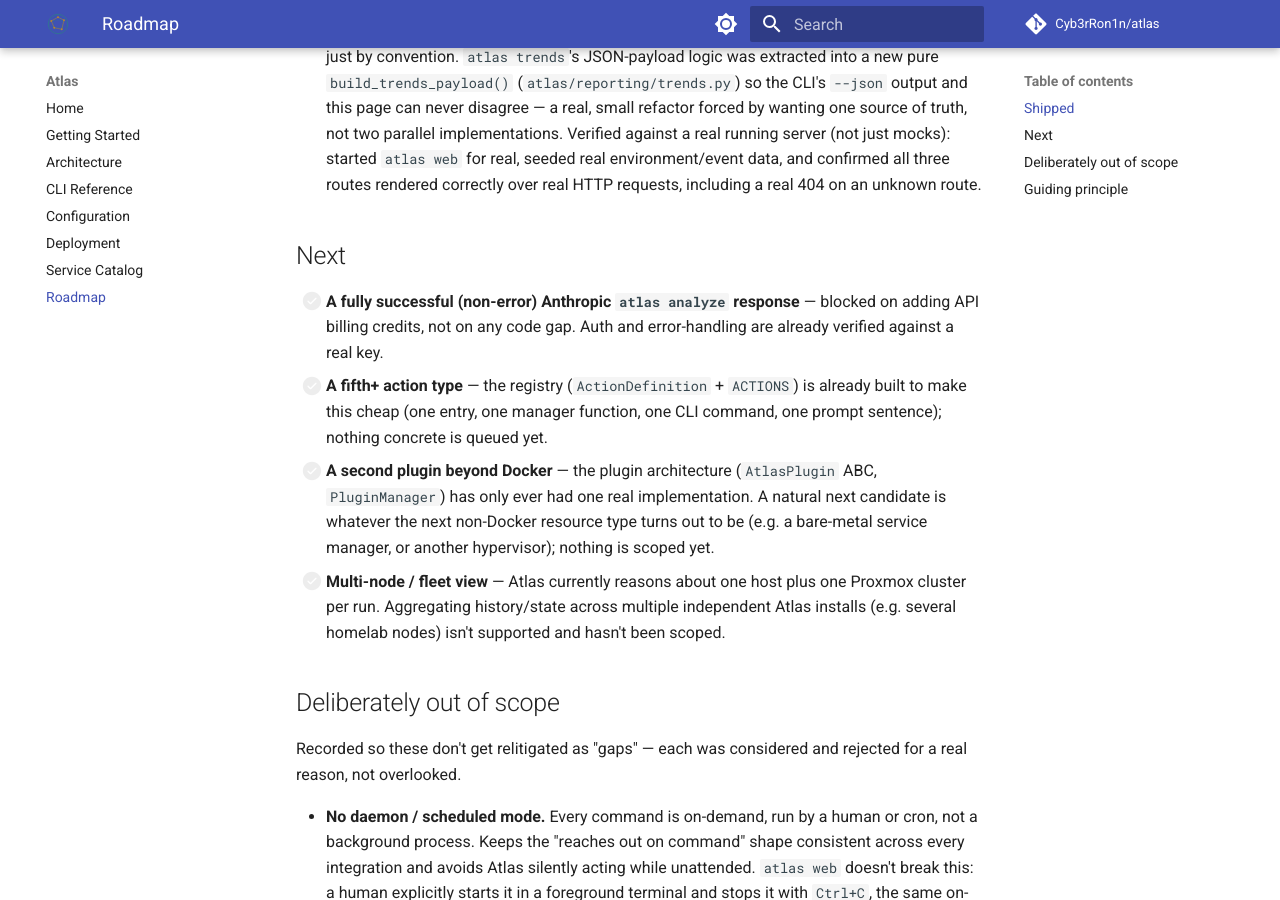
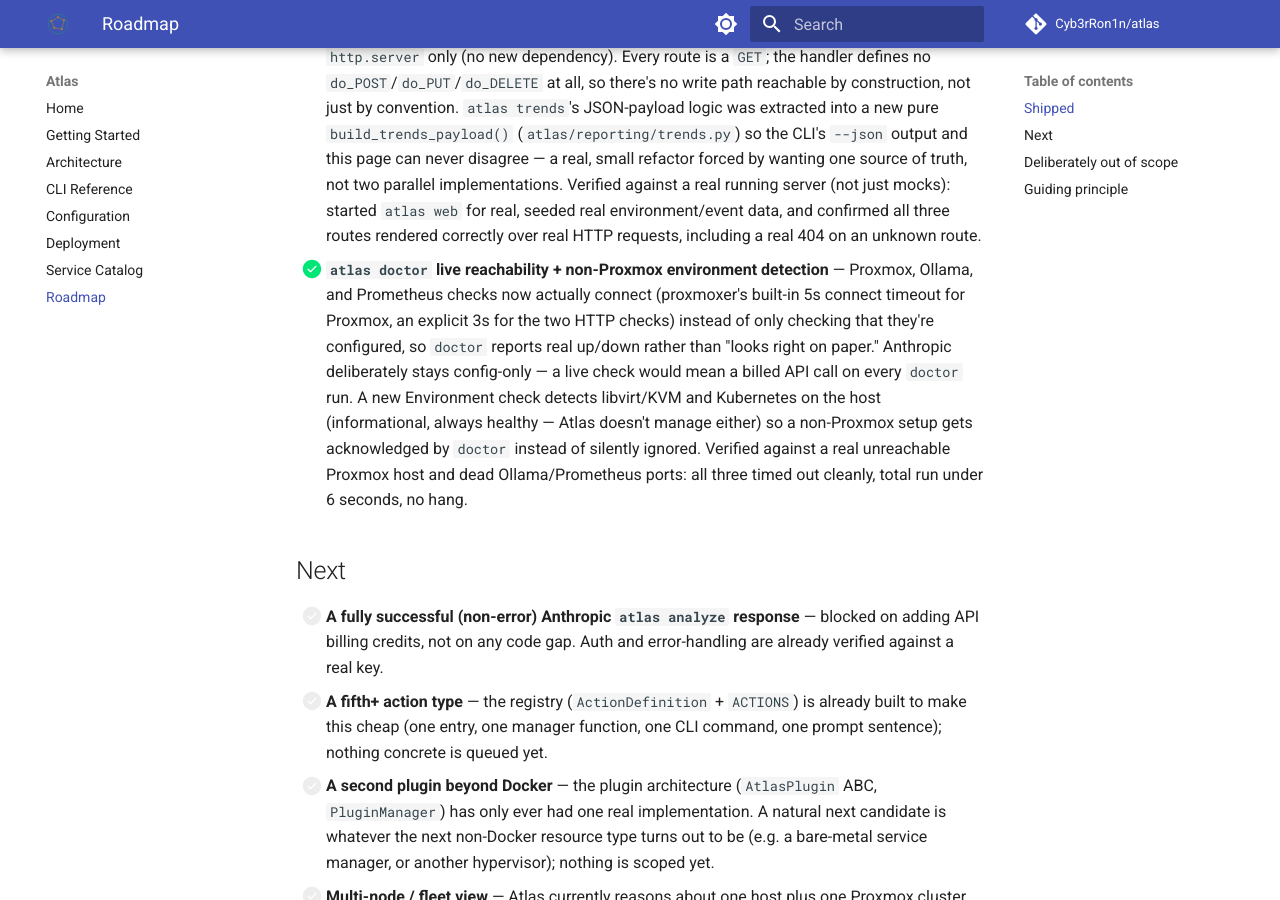
Before and after one commit to Cyb3rRon1n/atlas, an MkDocs documentation site: the page built from docs/roadmap.md, in a window 1280 px wide and 900 px high, scrolled down 4456 px. Built offline with MkDocs 1.6.1 and Material for MkDocs 9.7.7, drawn with Linux system fonts in a browser that asks for light colours; comment, search, counter and statistics services are not loaded; some of the changed text lies outside the part shown.

Commit message:
docs: correct doctor's live-reachability behavior in README/docs site
README, cli-reference.md, getting-started/index.md, and roadmap.md all
stated that atlas doctor does presence-only checks and never makes a
live connection - no longer true after the previous commit. Updated
each to describe the real reachability checks (with their timeouts)
and the new Environment detection, and added a roadmap entry for the
change with a forward-pointer from the superseded claim.

Co-Authored-By: Claude Sonnet 5 <noreply@anthropic.com>
Claude-Session: https://claude.ai/code/session_01J5MTU1Dvs7wU5e7tiuxSEY

```diff
--- a/docs/roadmap.md
+++ b/docs/roadmap.md
@@ -19,7 +19,7 @@
 - [x] **Monitoring integration** — `atlas monitor` queries an existing Prometheus server for host CPU/memory/disk usage via standard `node_exporter` metrics, following the same "Atlas reaches out on command" shape as every other integration rather than exposing a `/metrics` endpoint. Disabled by default; verified against a real Prometheus + `node_exporter` — see [Architecture](architecture/index.md#monitoring) and "Verification against real infrastructure" below.
 - [x] **Fixed: database tables were never created automatically.** `atlas.database.initialize_database()` existed but nothing called it, and the (then still committed) `inventory/atlas.db` predated the `AnalysisRecord` model — so `atlas analyze` would crash on its very first real use (`no such table: analysis`), and a genuinely fresh install with no pre-existing db would crash on *any* command that touches the database. Fixed by calling `initialize_database()` lazily at the top of every `KnowledgeStore`/`KnowledgeQueries` method rather than at construction time — construction happens as part of the `AtlasRuntime` singleton built at module import, so doing it there would create/mutate the database using whatever the process's cwd happens to be at first import (e.g. the real repo root during a `pytest` run), not the user's actual working directory. Verified against a copy of the (then still committed) db (existing rows untouched, missing table added) and against a fresh directory with no `inventory/` at all.
 - [x] **`inventory/atlas.db` un-tracked from git.** It grows a new row on every command run and now self-heals its own schema (above), so there was nothing left it needed to seed — keeping it committed just meant every real usage session against real hardware would show up as a binary diff to commit. It's gitignored now; the file still exists locally and nothing about its behavior changed.
-- [x] **`atlas doctor` readiness checks** — now also checks the three integrations that were previously invisible to it: Proxmox (enabled + host + credentials present), the AI provider (`ANTHROPIC_API_KEY` set for Anthropic; no key needed for Ollama), and Prometheus (enabled + URL present). These are config/presence checks, not live connection attempts — `doctor` stays fast and never hangs waiting on a network call. A disabled integration reports healthy (`✓ Proxmox: disabled`) since that's a valid, intentional state, not a problem; only "enabled but misconfigured" reports unhealthy. This is what actually answers "is this ready for my real setup" from the command line instead of by hand.
+- [x] **`atlas doctor` readiness checks** — now also checks the three integrations that were previously invisible to it: Proxmox (enabled + host + credentials present), the AI provider (`ANTHROPIC_API_KEY` set for Anthropic; no key needed for Ollama), and Prometheus (enabled + URL present). These were config/presence checks only, not live connection attempts — `doctor` stayed fast and could never hang waiting on a network call. Superseded below: these became real, timeout-bounded reachability checks once that trade-off was revisited. A disabled integration reports healthy (`✓ Proxmox: disabled`) since that's a valid, intentional state, not a problem; only "enabled but misconfigured" reports unhealthy. This is what actually answers "is this ready for my real setup" from the command line instead of by hand.
 - [x] **Second automation action: `atlas proxmox restart <vmid>`** — restarts a Proxmox VM or LXC guest, the same approval-gated shape as `atlas restart` for Docker (pure result-dict manager function, unconditional `typer.confirm()`, logged via the event bus). This forced the action framework's first real generalization, previously only ever exercised with one action type: `ANALYSIS_SCHEMA`'s `action.type` enum, `AtlasAnalyzer`'s target-grounding check, and `analyze()`'s suggested-command print all moved from a single hardcoded case to small lookup dicts (`TARGET_VALIDATORS`, `action_commands`) keyed by action type — see [Architecture](architecture/index.md#approval-gated-actions). Needs write/power-management permission on the Proxmox token beyond the read-only scope `scan` uses. Along the way, found and fixed two more real bugs in the database-initialization fix from the previous entry (see git history / CLAUDE.md for the full detail).
 - [x] **`atlas init`** — interactively generates `atlas.yaml`, prompting only for what actually varies per deployment (instance name, Proxmox, AI provider, Prometheus) and leaving `discovery`/`inventory` at their defaults. `ANTHROPIC_API_KEY` is never prompted for or written. Every run is logged to `logs/atlas-init-<timestamp>.log`, with secret values deliberately excluded from the log even though they're written to `atlas.yaml` itself. Existing `atlas.yaml` is protected behind the same `typer.confirm()` overwrite gate every other mutating command uses.
 - [x] **Verification against real infrastructure** — Proxmox, both AI providers (Anthropic/Ollama), and Prometheus checked off integration-by-integration against real live systems, distinct from "built and unit-tested":
@@ -44,6 +44,7 @@
 - [x] **Second-distro verification** — found the project's real day-to-day dev/test platform was Fedora all along, not Ubuntu as previously (incorrectly) documented; corrected. Ubuntu is verified via CI, Fedora via every piece of real-infrastructure testing in this project's history.
 - [x] **Proxmox guest usage in `atlas trends`** — the last item deferred when trending shipped. Reused the exact same "skip rows lacking the field" pattern already built for the monitor-vs-discover split; needed zero new machinery.
 - [x] **A lightweight read-only web view (`atlas web`)** — a local overview/history/trends dashboard, `http.server` only (no new dependency). Every route is a `GET`; the handler defines no `do_POST`/`do_PUT`/`do_DELETE` at all, so there's no write path reachable by construction, not just by convention. `atlas trends`'s JSON-payload logic was extracted into a new pure `build_trends_payload()` (`atlas/reporting/trends.py`) so the CLI's `--json` output and this page can never disagree — a real, small refactor forced by wanting one source of truth, not two parallel implementations. Verified against a real running server (not just mocks): started `atlas web` for real, seeded real environment/event data, and confirmed all three routes rendered correctly over real HTTP requests, including a real 404 on an unknown route.
+- [x] **`atlas doctor` live reachability + non-Proxmox environment detection** — Proxmox, Ollama, and Prometheus checks now actually connect (proxmoxer's built-in 5s connect timeout for Proxmox, an explicit 3s for the two HTTP checks) instead of only checking that they're configured, so `doctor` reports real up/down rather than "looks right on paper." Anthropic deliberately stays config-only — a live check would mean a billed API call on every `doctor` run. A new Environment check detects libvirt/KVM and Kubernetes on the host (informational, always healthy — Atlas doesn't manage either) so a non-Proxmox setup gets acknowledged by `doctor` instead of silently ignored. Verified against a real unreachable Proxmox host and dead Ollama/Prometheus ports: all three timed out cleanly, total run under 6 seconds, no hang.
 
 ## Next
 
```
Also changed, not shown: README.md (+2 -2 lines), docs/cli-reference.md (+1 -1 lines), docs/getting-started/index.md (+1 -1 lines).
